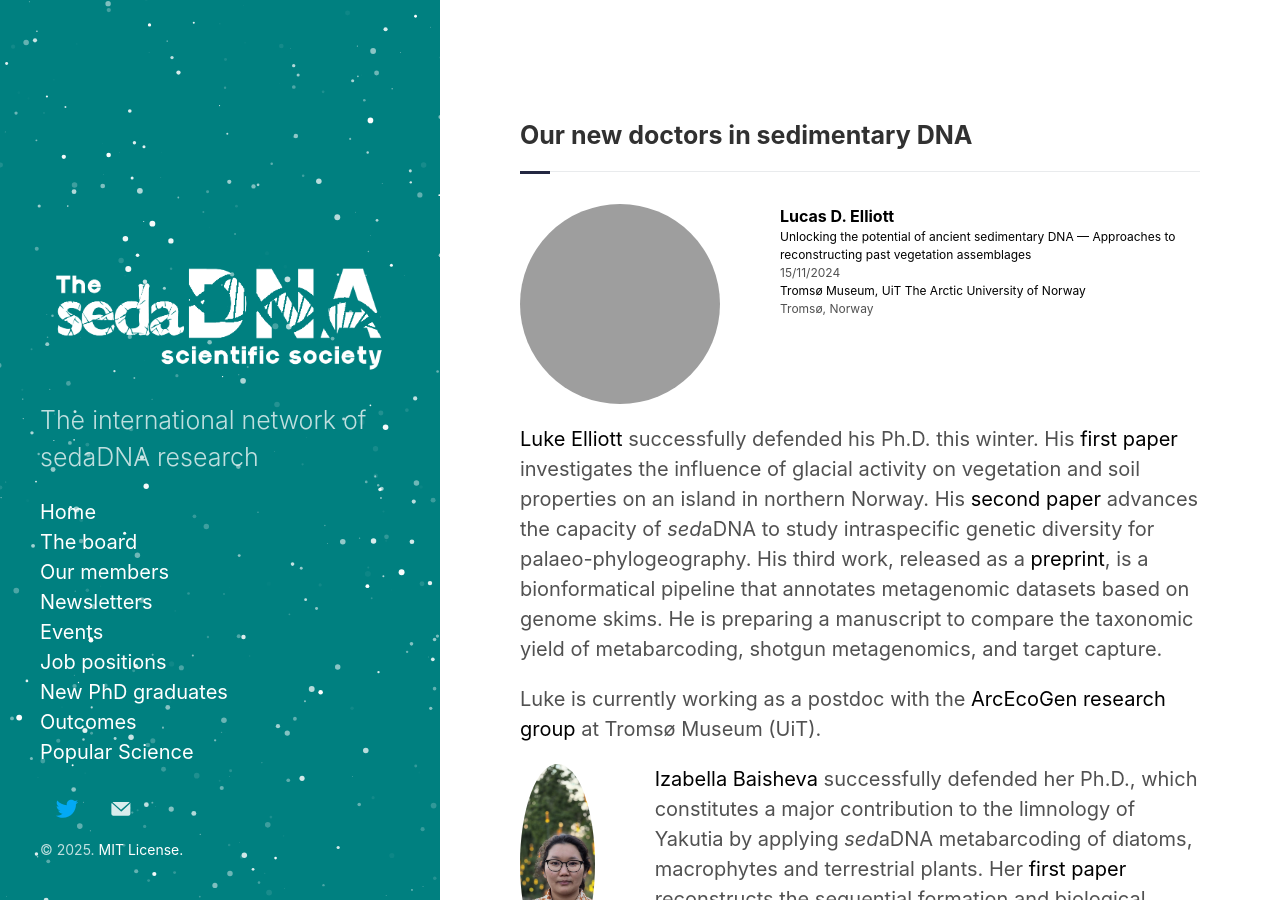
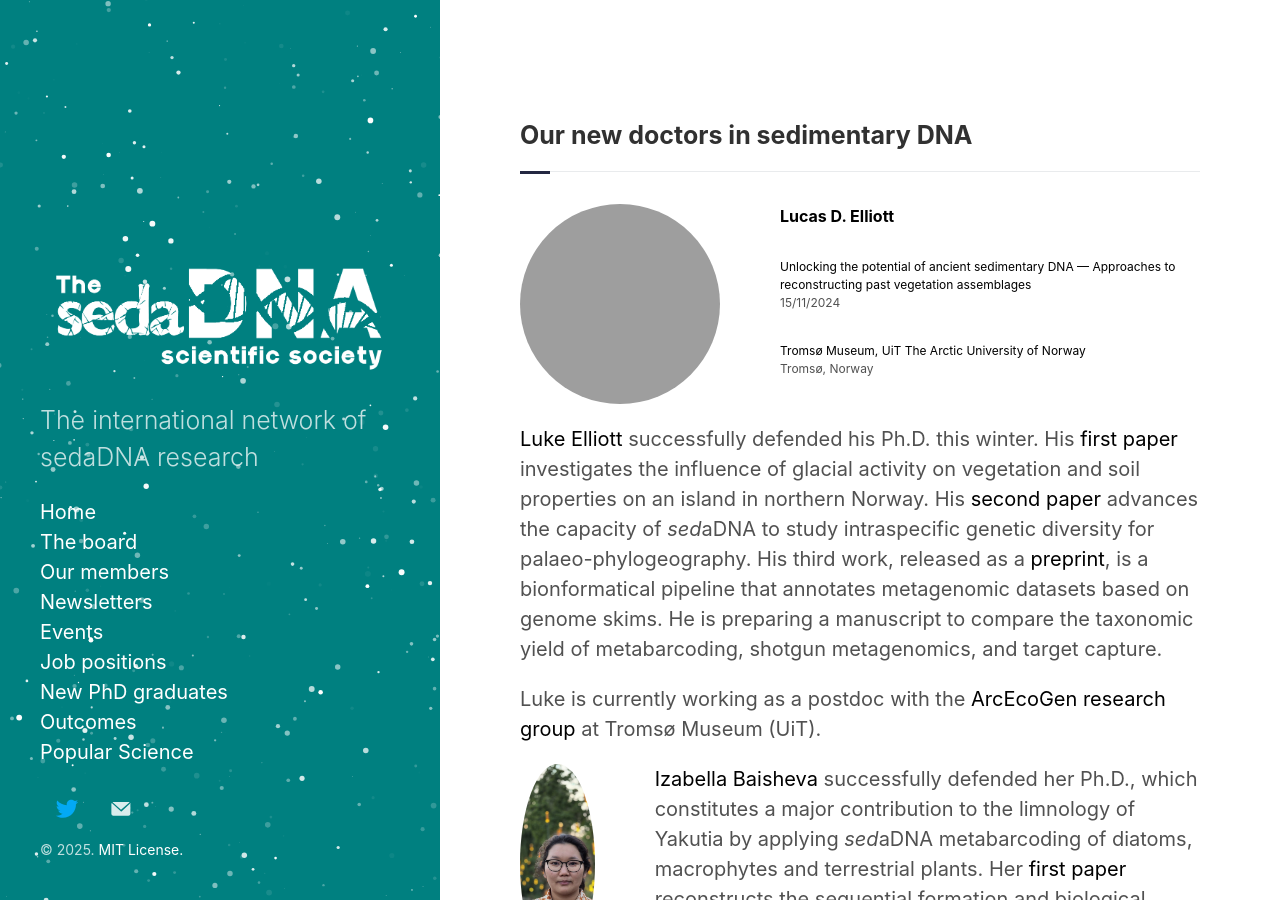
Before and after one commit to sedadna/sedadna.github.io, a Jekyll site: the page built from category/new-graduates.md, in a window 1280 px wide and 900 px high. Built offline with Jekyll 4.4.1, drawn with Linux system fonts in a browser that asks for light colours; grey boxes are pictures that could not be loaded.

Commit message:
Update new-graduates.md

```diff
--- a/category/new-graduates.md
+++ b/category/new-graduates.md
@@ -119,10 +119,10 @@
   </div>
   <div class="member2">
     <p>Lucas D. Elliott</p>
-    <p></p>
+    <br>
     <p><a href="https://munin.uit.no/handle/10037/35339">Unlocking the potential of ancient sedimentary DNA — Approaches to reconstructing past vegetation assemblages</a></p>
     <p>15/11/2024</p>
-    <p></p>
+    <br>
     <p><a href="https://uit.no/research/arcecogen">Tromsø Museum, UiT The Arctic University of Norway</a></p>
     <p>Tromsø, Norway</p>
   </div>
@@ -150,14 +150,15 @@
     </div>
     <div class="member2">
     <p>Izabella A. Baisheva</p>
-    <p></p>
+    <br>
     <p><a href="https://www.researchgate.net/publication/389547161_Past_and_present_environmental_conditions_in_Yakutia_-_a_palaeoecological_study_using_lake_sediments">Past and present environmental conditions in Yakutia — a (palaeo)ecological study using lake sediments</a></p>
     <p>10/12/2024</p>
-    <p></p>
+    <br>
     <p><a href="https://www.awi.de/en/">Alfred Wegener Institute Helmholtz Centre for Polar and Marine Research (AWI)</a> and <a href="https://www.uni-potsdam.de/en/university-of-potsdam">University of Potsdam</a></p>
     <p>Potsdam, Germany</p>
   </div>
 </div>
+<!-- Text below image -->
 <div class="section Izabella">
 <p> <a href="https://www.researchgate.net/profile/Izabella-Baisheva">Izabella Baisheva</a> successfully defended her Ph.D., which constitutes a major contribution to the limnology of Yakutia by applying <i>sed</i>aDNA metabarcoding of diatoms, macrophytes and terrestrial plants.
   Her <a href="https://doi.org/10.1007/s10933-023-00285-w">first paper</a> reconstructs the sequential formation and biological history of Lake Satagay, a thermokarst lake in Central Yakutia.
```
